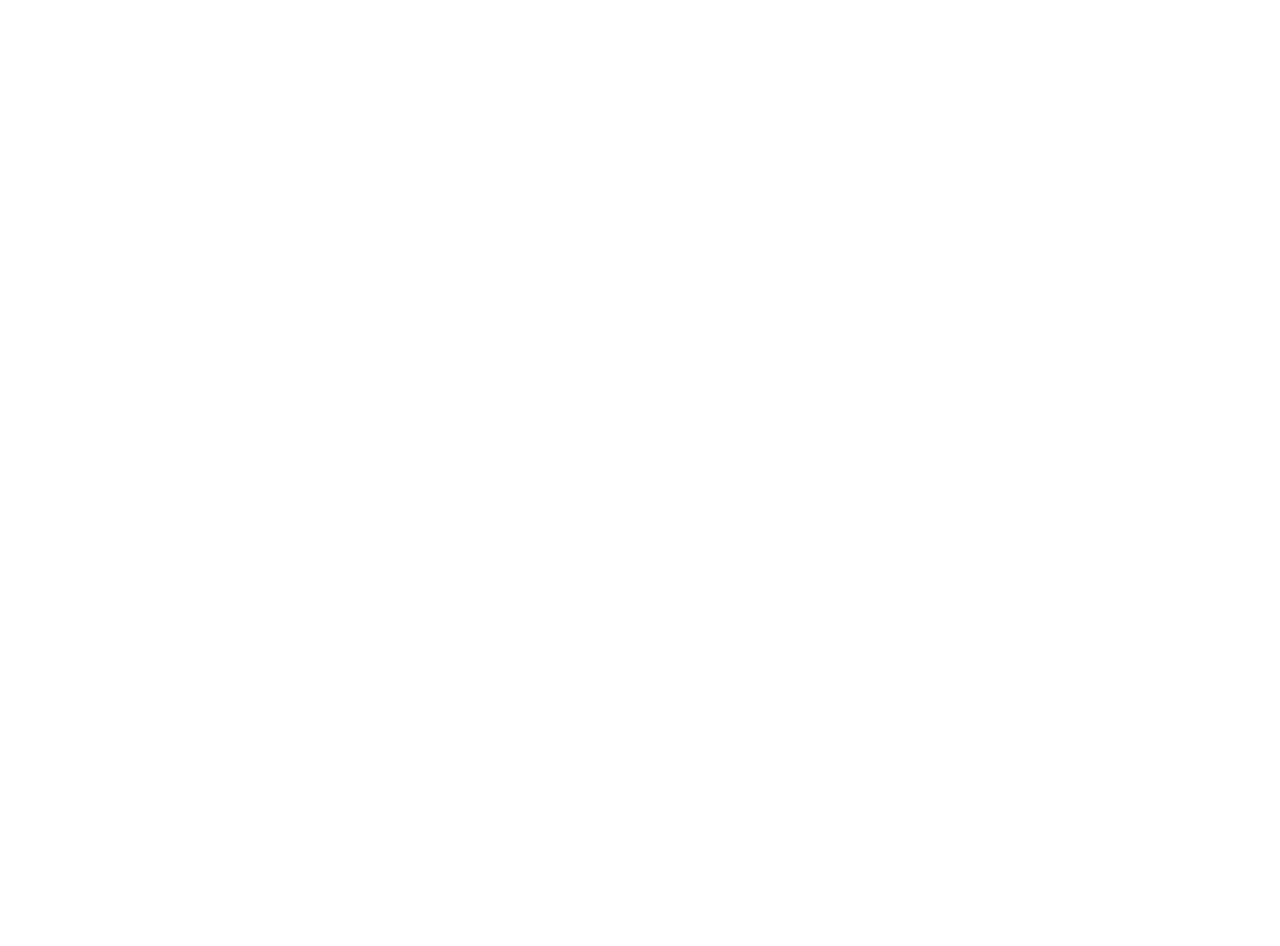
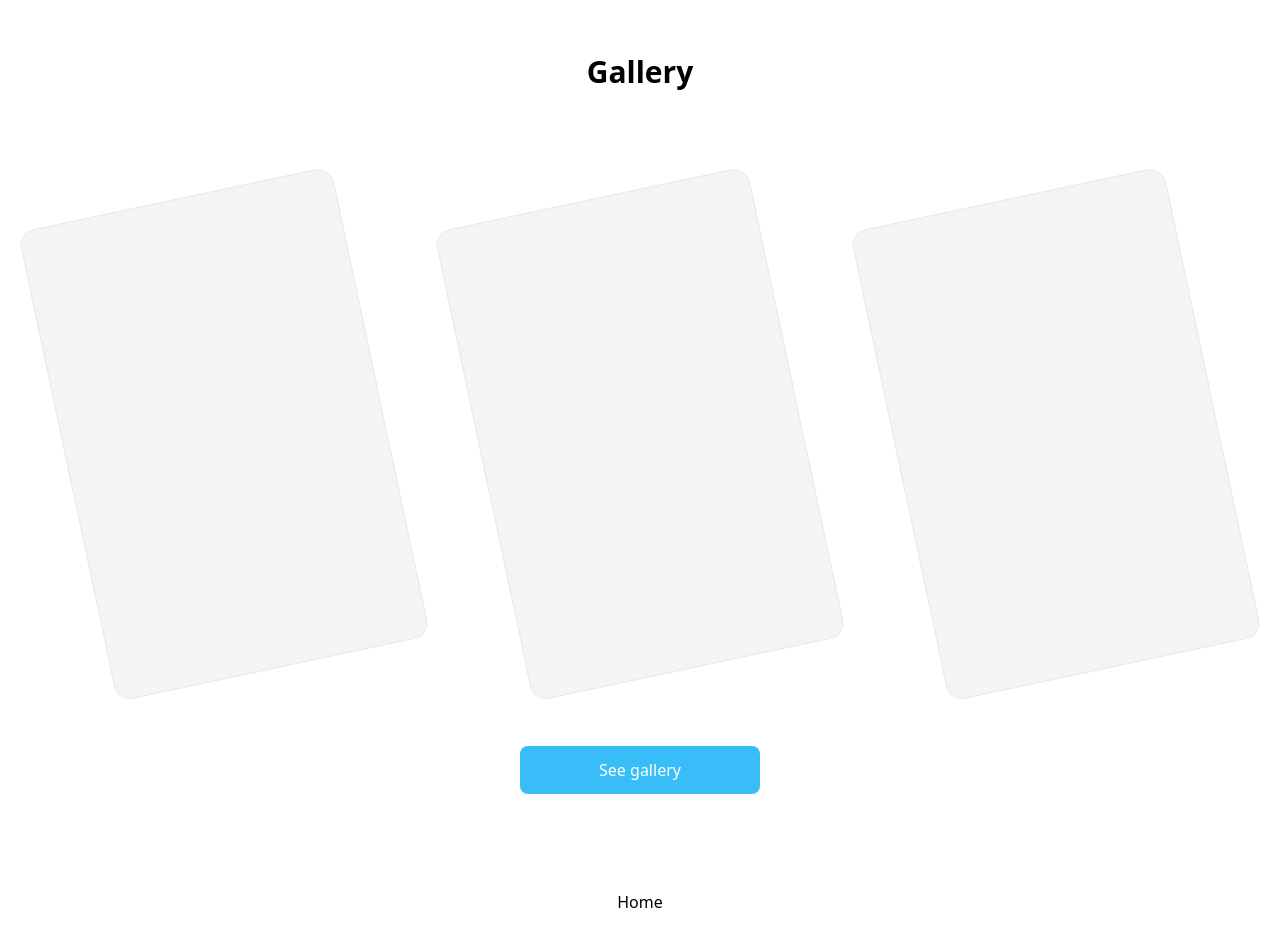
Before and after one commit to temarych/kharin-portfolio, a Next.js app: page / in a window 1280 px wide. Shown: the part 4098-5044 px from the top of the page. Before the commit the page ends 3056 px from the top, so only its background shows below. Built offline with nearby package versions, Linux system fonts and the light colour scheme.

Commit message:
Add gallery section

```diff
--- /dev/null
+++ b/src/app/(main)/GalleryShowcase/GalleryPhoto.tsx
@@ -0,0 +1,19 @@
+"use client";
+
+import { MotionValue, motion, useTransform } from "framer-motion";
+
+export interface GalleryPhotoProps {
+  scrollYProgress: MotionValue<number>;
+  order          : number;
+  amount         : number;
+}
+
+export const GalleryPhoto = ({ scrollYProgress, order, amount }: GalleryPhotoProps) => {
+  const y = useTransform(scrollYProgress, [0, order / amount], [400, 0]);
+
+  return (
+    <div className="relative flex-1 h-[35em] flex flex-row items-center justify-center">
+      <motion.div className="absolute min-w-[20em] h-[30em] bg-gray-100 rounded-2xl border" style={{ y, rotate: "-12deg" }} />
+    </div>
+  );
+};
--- /dev/null
+++ b/src/app/(main)/GalleryShowcase/GalleryPreview.tsx
@@ -0,0 +1,33 @@
+"use client";
+
+import { useRef }       from "react";
+import { useScroll }    from "framer-motion";
+import { GalleryPhoto } from "./GalleryPhoto";
+
+export const photos: string[] = [
+  "photo1",
+  "photo2",
+  "photo3"
+];
+
+export const GalleryPreview = () => {
+  const wrapperRef = useRef<HTMLDivElement>(null);
+
+  const { scrollYProgress } = useScroll({
+    target: wrapperRef,
+    offset: ["start end", "end end"]
+  });
+
+  return (
+    <div ref={wrapperRef} className="flex flex-row items-center justify-center overflow-x-clip w-full">
+      {photos.map((photo, index) => (
+        <GalleryPhoto
+          key             = {photo}
+          order           = {index + 1}
+          amount          = {photos.length}
+          scrollYProgress = {scrollYProgress}
+        />
+      ))}
+    </div>
+  );
+};
--- /dev/null
+++ b/src/app/(main)/GalleryShowcase/index.tsx
@@ -0,0 +1,11 @@
+import { Button }         from "@components/Button";
+import { GalleryPreview } from "./GalleryPreview";
+
+export const GalleryShowcase = () => {
+  return (
+    <div className="flex flex-col items-center gap-8">
+      <GalleryPreview />
+      <Button className="max-w-[15em] w-full">See gallery</Button>
+    </div>
+  );
+};
--- /dev/null
+++ b/src/app/(main)/PhotoStrokes/PhotoStroke.tsx
@@ -0,0 +1,35 @@
+"use client";
+
+import { useRef }                          from "react";
+import { motion, useTransform, useScroll } from "framer-motion";
+
+export type PhotoStrokeDirection = "left" | "right";
+
+export interface PhotoStrokeProps {
+  direction?: PhotoStrokeDirection;
+}
+
+export const PhotoStroke = ({ direction = "right" }: PhotoStrokeProps) => {
+  const targetRef = useRef<HTMLDivElement>(null);
+
+  const { scrollYProgress } = useScroll({
+    target: targetRef,
+    offset: ["end start", "start end"]
+  });
+
+  const x = useTransform(scrollYProgress, [0, 1], [direction === "right" ? -500 : 0, direction === "right" ? 0 : -500]);
+
+  return (
+    <div ref={targetRef} className="relative overflow-hidden flex">
+      <motion.div className="flex flex-row gap-8" style={{ x }}>
+        <div className="w-[30em] h-[20em] bg-gray-100 rounded-2xl" />
+        <div className="w-[30em] h-[20em] bg-gray-100 rounded-2xl" />
+        <div className="w-[30em] h-[20em] bg-gray-100 rounded-2xl" />
+        <div className="w-[30em] h-[20em] bg-gray-100 rounded-2xl" />
+        <div className="w-[30em] h-[20em] bg-gray-100 rounded-2xl" />
+        <div className="w-[30em] h-[20em] bg-gray-100 rounded-2xl" />
+        <div className="w-[30em] h-[20em] bg-gray-100 rounded-2xl" />
+      </motion.div>
+    </div>
+  );
+};
--- /dev/null
+++ b/src/app/(main)/PhotoStrokes/index.tsx
@@ -0,0 +1,11 @@
+import { PhotoStroke } from "./PhotoStroke";
+
+export const PhotoStrokes = () => {
+  return (
+    <div className="flex flex-col gap-8">
+      <PhotoStroke direction="right" />
+      <PhotoStroke direction="left" />
+      <PhotoStroke direction="right" />
+    </div>
+  );
+};
--- a/src/app/(main)/page.tsx
+++ b/src/app/(main)/page.tsx
@@ -1,8 +1,10 @@
-import { Section }      from "@components/Section";
-import { Showcase }     from "./Showcase";
-import { TechGrid }     from "./TechGrid";
-import { SkillGrid }    from "./SkillGrid";
-import { ReviewSlider } from "./ReviewSlider";
+import { Section }         from "@components/Section";
+import { Showcase }        from "./Showcase";
+import { TechGrid }        from "./TechGrid";
+import { SkillGrid }       from "./SkillGrid";
+import { ReviewSlider }    from "./ReviewSlider";
+import { PhotoStrokes }    from "./PhotoStrokes";
+import { GalleryShowcase } from "./GalleryShowcase";
 
 const Home = () => {
   return (
@@ -17,7 +19,12 @@ const Home = () => {
       <Section title="Reviews">
         <ReviewSlider />
       </Section>
+      <PhotoStrokes />
+      <Section title="Gallery">
+        <GalleryShowcase />
+      </Section>
       <h1 className="text-center">Home</h1>
+      <div className="h-96" />
     </div>
   );
 };
--- /dev/null
+++ b/src/components/Button/index.tsx
@@ -0,0 +1,21 @@
+"use client";
+
+import { ButtonHTMLAttributes, ForwardedRef, forwardRef } from "react";
+import { twMerge }                                        from "tailwind-merge";
+
+export interface ButtonProps extends ButtonHTMLAttributes<HTMLButtonElement> {
+
+}
+
+const ButtonWithRef = (
+  { children, className, ...props }: ButtonProps,
+  ref                              : ForwardedRef<HTMLButtonElement>
+) => {
+  return (
+    <button {...props} ref={ref} className={twMerge(["rounded-lg px-6 py-3 bg-sky-400 text-white", className])}>
+      {children}
+    </button>
+  );
+};
+
+export const Button = forwardRef(ButtonWithRef);
```
